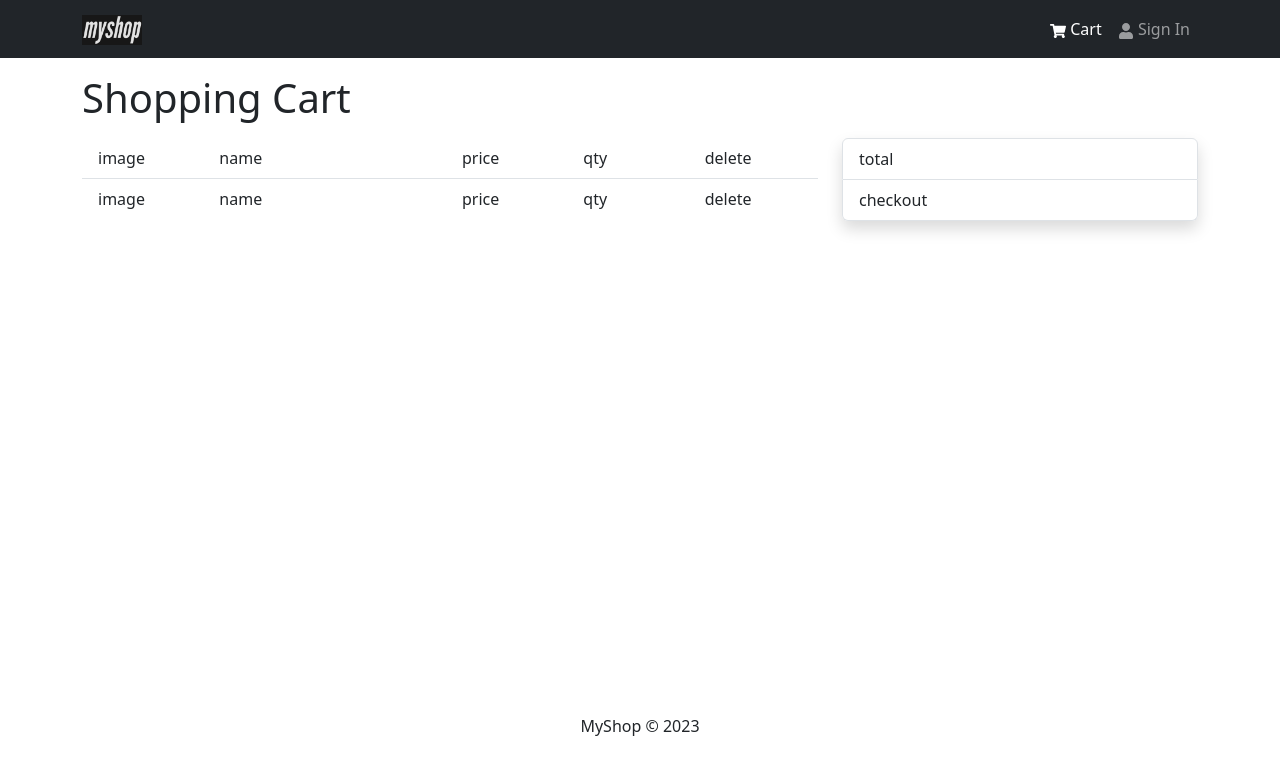
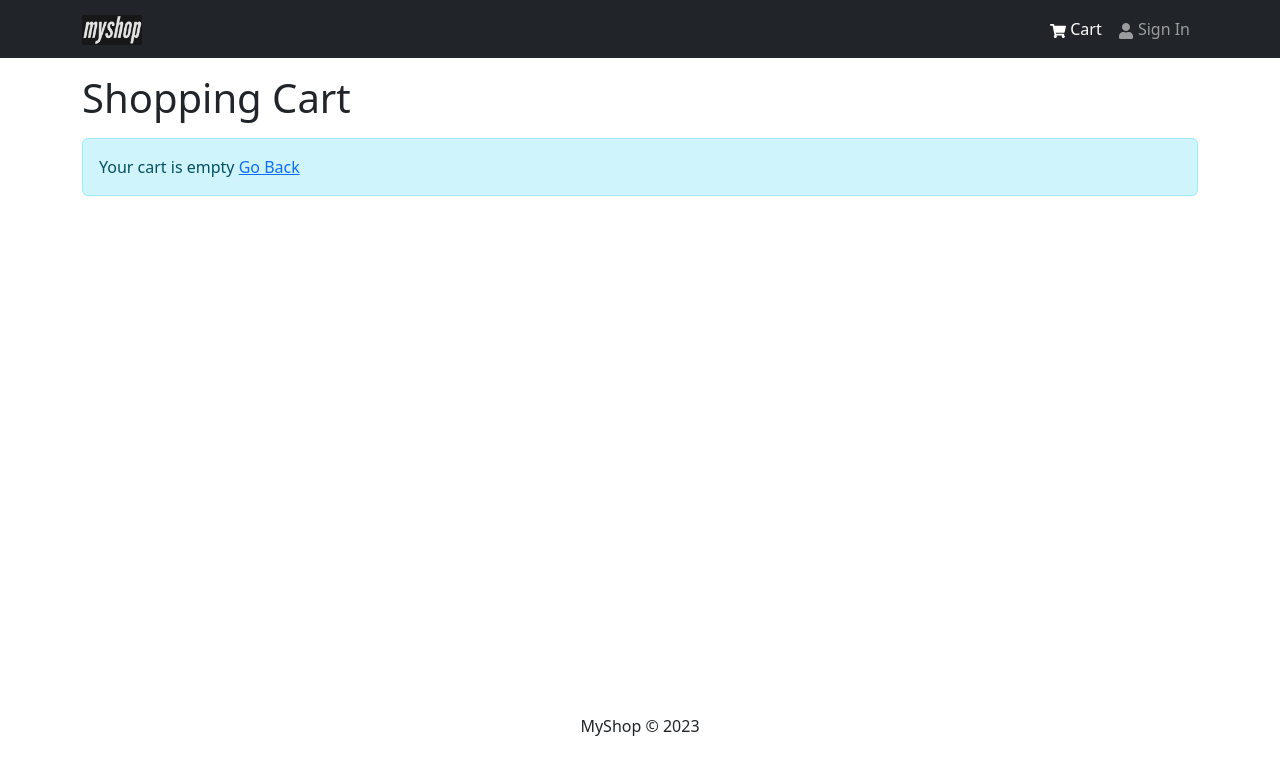
Before and after one commit to manishkumargupta-dev/myshop-frontend, a React (Create React App) app: page /cart in a window 1280 px wide. Shown: the top 774 px of the page. Built offline with nearby package versions, Linux system fonts and the light colour scheme.

Commit message:
cartscreen img , name, price, total created

```diff
--- a/src/screens/CartScreen.jsx
+++ b/src/screens/CartScreen.jsx
@@ -1,37 +1,65 @@
+import { useSelector } from "react-redux";
+import { Link } from "react-router-dom";
+import Message from "./../components/Message";
+
 const CartScreen = () => {
+  const cart = useSelector((state) => state.cart);
+  const { cartItems } = cart;
   return (
     <>
       <h1 className="mb-3">Shopping Cart</h1>
+
+      {cartItems.length === 0 ? (
+        <Message>
+          Your cart is empty <Link to="/">Go Back</Link>
+        </Message>
+      ) : (
         <div className="row">
           <div className="col-md-8 ">
             <ul className="list-group list-group-flush">
-            <li className="list-group-item">
+              {cartItems.map((item) => (
+                <li className="list-group-item" key={item._id}>
                   <div className="row">
-                <div className="col-md-2 ">image</div>
-                <div className="col-md-4 ">name</div>
-                <div className="col-md-2 ">price</div>
+                    <div className="col-md-2 ">
+                      <img
+                        src={item.image}
+                        alt={item.name}
+                        className="img-fluid rounded"
+                      />
+                    </div>
+                    <div className="col-md-4 ">
+                      <Link to={`/product/${item._id}`} className="text-dark">
+                        {item.name}
+                      </Link>
+                    </div>
+                    <div className="col-md-2 ">${item.price}</div>
                     <div className="col-md-2 ">qty</div>
                     <div className="col-md-2 ">delete</div>
                   </div>
                 </li>
-            <li className="list-group-item">
-              <div className="row">
-                <div className="col-md-2 ">image</div>
-                <div className="col-md-4 ">name</div>
-                <div className="col-md-2 ">price</div>
-                <div className="col-md-2 ">qty</div>
-                <div className="col-md-2 ">delete</div>
-              </div>
-            </li>
+              ))}
             </ul>
           </div>
           <div className="col-md-4">
             <ul className="list-group shadow">
-            <li className="list-group-item">total</li>
+              <li className="list-group-item ">
+                <div className="row my-3">
+                  <div className="col-6">Total item quantity </div>
+                  <div className="col-6">
+                    {cartItems.reduce((acc, item) => acc + item.qty, 0)}
+                  </div>
+                </div>
+
+                <div className="row my-3">
+                  <div className="col-6">Total item price </div>
+                  <div className="col-6">${cart.itemsPrice}</div>
+                </div>
+              </li>
               <li className="list-group-item">checkout</li>
             </ul>
           </div>
         </div>
+      )}
     </>
   );
 };
```
Lines whose indentation alone changed are shown as unchanged.
